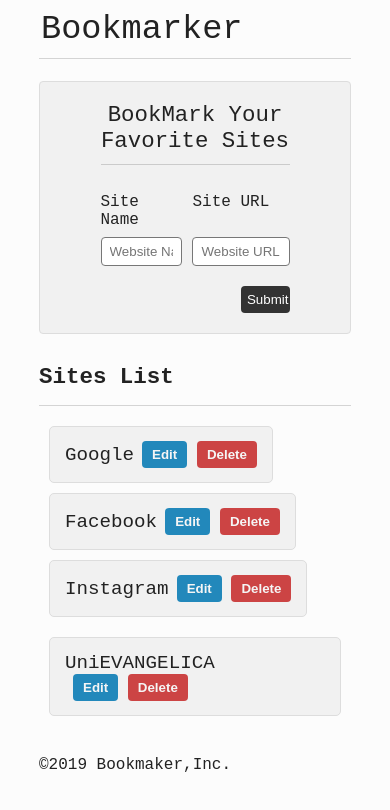
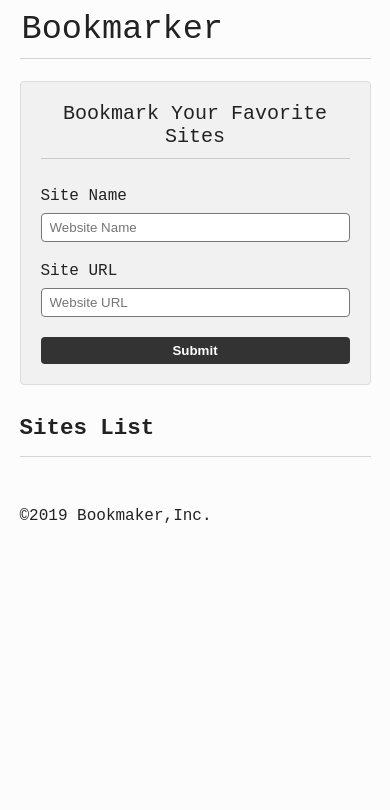
Before and after one commit to Gabriel-JM/Bookmarker, a plain HTML site: page front-end/index.html in a window 390 px wide. Drawn offline with Linux system fonts and the light colour scheme.

Commit message:
Deixando o layout mais responsivo e criando um elemento visual para cada item que vem do back-end (20/11)

```diff
--- a/back-end/files/bookmarkerList.json
+++ b/back-end/files/bookmarkerList.json
@@ -1 +1 @@
-[{"id":1,"siteName":"Google","siteUrl":"google.com"},{"id":2,"siteName":"Facebook","siteUrl":"facebook.com"},{"id":4,"siteName":"Yahoo","siteUrl":"yahoo.com"},{"id":5,"siteName":"google","siteUrl":"google.com"}]
+[{"id":1,"siteName":"Google","siteUrl":"google.com"},{"id":2,"siteName":"Facebook","siteUrl":"facebook.com"},{"id":4,"siteName":"Yahoo","siteUrl":"yahoo.com"},{"id":5,"siteName":"google","siteUrl":"google.com"},{"id":3,"siteName":"sas","siteUrl":"sad"}]
--- a/front-end/css/style.css
+++ b/front-end/css/style.css
@@ -66,7 +66,7 @@ header, section, footer {
 }
 
 .insert-site-form > input {
-	width: 100% ;
+	width: 100%;
 	margin-top: 8px;
 	margin-bottom: 20px;
 	border: 1px solid #777;
@@ -74,8 +74,20 @@ header, section, footer {
 	border-radius: 4px;
 }
 
+.label1 {
+	grid-area: label1;
+}
+
+.label2 {
+	grid-area: label2;
+}
+
 .insert-site-form > input[name=siteName] {
 	grid-area: input1;
+}
+
+.insert-site-form > input[name=siteUrl] {
+	grid-area: input2;
 }
 
 .insert-site-form > button {
@@ -86,6 +98,7 @@ header, section, footer {
 	border: 0;
 	border-radius: 4px;
 	color: white;
+	font-weight: bold;
 	padding: 6px;
 	cursor: pointer;
 }
@@ -106,26 +119,21 @@ header, section, footer {
 }
 
 .site-description-container {
-	min-width: calc(33.33% - 20px);
+	width: calc(33.33% - 10px);
 	background-color: var(--form-container-bg);
 	padding: 14px 15px;
-	margin: 0 10px;
+	margin: 0 5px;
 	margin-top: 10px;
 	border-radius: 5px;
 	border: 1px solid #ddd;
-	flex-shrink: 1;
 	display: flex;
 	justify-content: space-between;
 	align-items: center;
 	flex-wrap: wrap;
 }
 
-.site-description-container:nth-child(3n+4) {
-	margin-top: 20px;
-}
-
 .site-description-container > a {
-	font-size: 1.2rem;
+	font-size: 1.05rem;
 	text-decoration: none;
 	color: #222;
 }
@@ -135,7 +143,7 @@ header, section, footer {
 }
 
 .site-description-actions {
-	margin-left: 8px;
+	margin-left: 0px;
 }
 
 .site-description-actions > button {
@@ -158,3 +166,41 @@ header, section, footer {
 footer {
 	margin-top: 40px;
 }
+
+@media screen and (max-width: 1300px) {
+	.site-description-container {
+		width: calc(50% - 20px);
+	}
+}
+
+@media screen and (max-width: 768px) {
+	header, section, footer {
+		width: 90vw;
+	}
+}
+
+@media screen and (max-width: 425px) {
+	.insert-site-header,
+	.insert-site-form,
+	.site-description-container {
+		width: 100%;
+	}
+
+	.site-description-container {
+		margin: 7px 0px;
+		padding: 10px;
+	}
+
+	.insert-site-header > h3 {
+		font-size: 1.25rem;
+	}
+
+	.insert-site-form {
+		display: flex;
+		flex-direction: column;
+	}
+
+	.insert-site-form > button {
+		width: 100%;
+	}
+}
--- a/front-end/index.html
+++ b/front-end/index.html
@@ -6,6 +6,7 @@
     <meta name="viewport" content="width=device-width, initial-scale=1.0">
     <meta http-equiv="X-UA-Compatible" content="ie=edge">
     <link rel="stylesheet" href="css/style.css">
+    <link rel="shortcut icon" href="bookmark-icon.ico">
     <title>Bookmarker</title>
 </head>
 
@@ -16,14 +17,14 @@
 
     <section class="insert-site-container">
         <header class="insert-site-header">
-            <h3>BookMark Your Favorite Sites</h3>
+            <h3>Bookmark Your Favorite Sites</h3>
         </header>
 
         <form class="insert-site-form">
-            <label for="siteName">Site Name</label>
+            <label class="label1" for="siteName">Site Name</label>
             <input name="siteName" placeholder="Website Name" maxlength="80">
             <label for="siteUrl">Site URL</label>
-            <input name="siteUrl" placeholder="Website URL" maxlength="80">
+            <input class="label2" name="siteUrl" placeholder="Website URL" maxlength="80">
             <button>Submit</button>
         </form>
     </section>
@@ -32,35 +33,7 @@
         <header class="sites-list-header">
             <h3>Sites List</h3>
         </header>
-        <div class="site-list" sites-list>
-            <div class="site-description-container">
-                <a href="http://google.com" target="_blank" rel="noopener noreferrer">Google</a>
-                <div class="site-description-actions">
-                    <button>Edit</button>
-                    <button>Delete</button>
-                </div>
-            </div>
-            <div class="site-description-container">
-                <a href="http://facebook.com" target="_blank" rel="noopener noreferrer">Facebook</a>
-                <div class="site-description-actions">
-                    <button>Edit</button>
-                    <button>Delete</button>
-                </div>
-            </div>
-            <div class="site-description-container">
-                <a href="http://instagram.com" target="_blank" rel="noopener noreferrer">Instagram</a>
-                <div class="site-description-actions">
-                    <button>Edit</button>
-                    <button>Delete</button>
-                </div>
-            </div>
-            <div class="site-description-container">
-                <a href="http://unievangelica.edu.br" target="_blank" rel="noopener noreferrer">UniEVANGELICA</a>
-                <div class="site-description-actions">
-                    <button>Edit</button>
-                    <button>Delete</button>
-                </div>
-            </div>
+        <div class="site-list" sites-list></div>
     </section>
 
     <footer>
--- a/front-end/js/main.js
+++ b/front-end/js/main.js
@@ -1,20 +1,22 @@
 "use strict"
 
+// Imports
 import FormManager from './Form/formManager.js'
 import FormValidator from './Form/formValidator.js'
 import HttpRequest from './HttpRequests/HttpRequest.js'
+import MainUI from './UI/MainUI.js.js'
 
+// Variables
 const defaultUrl = 'http://localhost:3100'
-
 const http = new HttpRequest()
 const formValidator = new FormValidator()
-
+const mainUI = new MainUI()
 
 // Event: Document Load
 document.addEventListener('DOMContentLoaded', async () => {
 	const result = await http.get(defaultUrl)
 
-	console.log(result)
+	mainUI.showItems(result, '[sites-list]')
 }, true)
 
 // Event: Form submit
```
Also changed, not shown: front-end/js/UI/MainUI.js (added, +33 -0 lines), front-end/bookmark-icon.ico (added).
